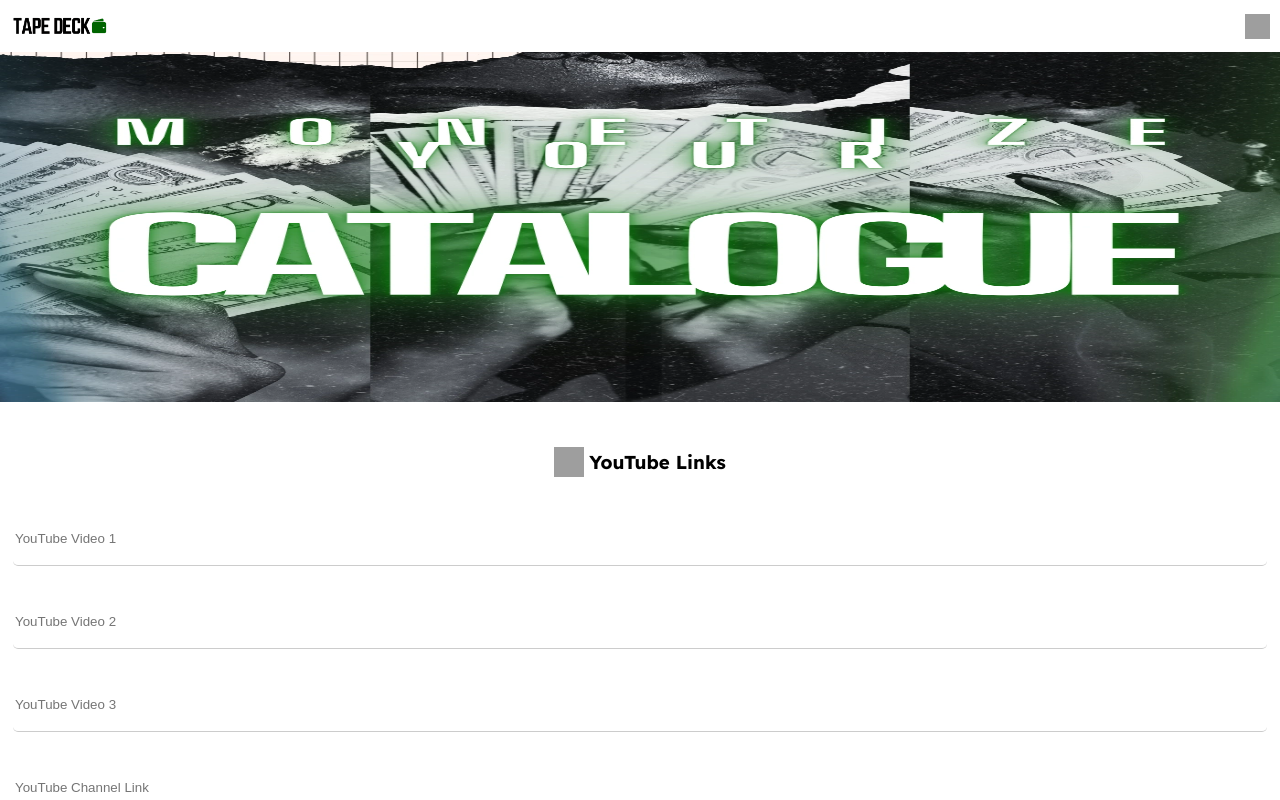
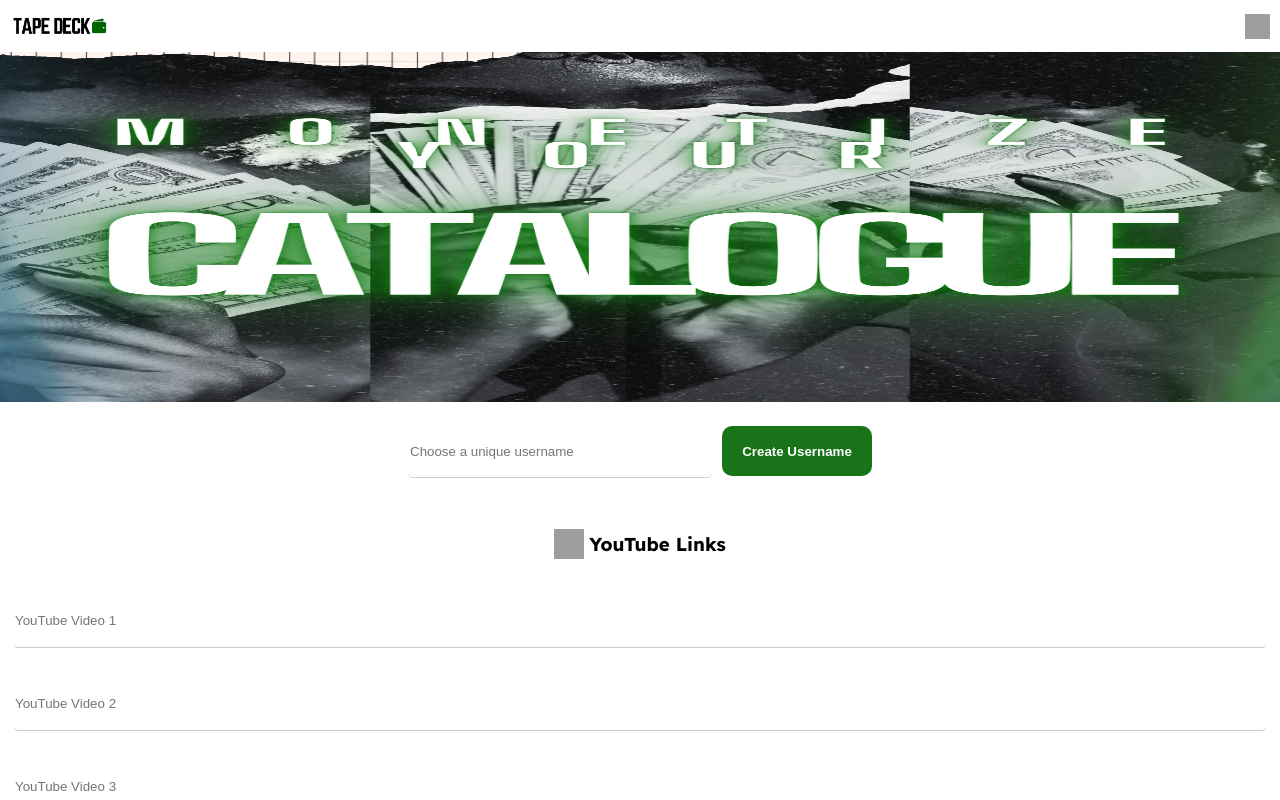
Before and after one commit to MartinMaseko/tapedeck, a React (Create React App) app: page /updates in a window 1280 px wide. Shown: the top 800 px of the page. Built offline with nearby package versions, Linux system fonts and the light colour scheme; no server answers; the database is empty; sample sign-in values are in the browser's storage; grey boxes are pictures that could not be loaded; a web font is replaced by a local one.

Commit message:
Protected routes for Updates & Dashboard

```diff
--- a/src/App.js
+++ b/src/App.js
@@ -4,6 +4,8 @@ import Login from './components/Login';
 import Updates from './components/Updates';
 import AdminLogin from './components/AdminLogin';
 import Dashboard from './components/Dashboard';
+import AdminRoute from './components/AdminRoute';
+import ProtectedRoute from './components/ProtectedRoute';
 import { BrowserRouter as Router, Routes, Route } from 'react-router-dom';
 
 function App() {
@@ -13,9 +15,17 @@ function App() {
         <Routes>
           <Route path="/" element={<Main />} />
           <Route path="/login" element={<Login />} />
-          <Route path="/updates" element={<Updates />} />
+          <Route path="/updates" element={
+            <ProtectedRoute>
+              <Updates />
+            </ProtectedRoute>
+          } />
           <Route path="/admin" element={<AdminLogin />} />
-          <Route path="/dashboard" element={<Dashboard />} />
+          <Route path="/dashboard" element={
+            <AdminRoute>
+              <Dashboard />
+            </AdminRoute>
+          } />
         </Routes>
       </Router>
     </div>
--- /dev/null
+++ b/src/components/AdminRoute.jsx
@@ -0,0 +1,27 @@
+import { useEffect, useState } from "react";
+import { auth } from "../firebase";
+import { Navigate } from "react-router-dom";
+
+function AdminRoute({ children }) {
+  const [loading, setLoading] = useState(true);
+  const [isAdmin, setIsAdmin] = useState(false);
+
+  useEffect(() => {
+    const unsubscribe = auth.onAuthStateChanged(async (user) => {
+      if (user) {
+        const token = await user.getIdTokenResult();
+        setIsAdmin(!!token.claims.admin);
+      } else {
+        setIsAdmin(false);
+      }
+      setLoading(false);
+    });
+    return unsubscribe;
+  }, []);
+
+  if (loading) return <div>Loading...</div>;
+  if (!isAdmin) return <Navigate to="/admin" replace />;
+  return children;
+}
+
+export default AdminRoute;
--- a/src/components/Dashboard.jsx
+++ b/src/components/Dashboard.jsx
@@ -33,7 +33,7 @@ function Dashboard() {
       {users.length === 0 && <p>No user uploads found.</p>}
       {users.map(user => (
         <div key={user.id} className="user-section" style={{border: "1px solid #ccc", margin: "20px 0", padding: "20px"}}>
-          <h2>User: {user.id}</h2>
+          <h2>User: {user.username}</h2>
           <h3>YouTube Links</h3>
           <ul>
             {(user.youtubelinks || []).map((link, idx) => (
--- /dev/null
+++ b/src/components/ProtectedRoute.jsx
@@ -0,0 +1,22 @@
+import { useEffect, useState } from "react";
+import { auth } from "../firebase";
+import { Navigate } from "react-router-dom";
+
+function ProtectedRoute({ children }) {
+  const [loading, setLoading] = useState(true);
+  const [user, setUser] = useState(null);
+
+  useEffect(() => {
+    const unsubscribe = auth.onAuthStateChanged(u => {
+      setUser(u);
+      setLoading(false);
+    });
+    return unsubscribe;
+  }, []);
+
+  if (loading) return <div>Loading...</div>;
+  if (!user) return <Navigate to="/login" replace />;
+  return children;
+}
+
+export default ProtectedRoute;
--- a/src/components/Updates.jsx
+++ b/src/components/Updates.jsx
@@ -1,8 +1,8 @@
 import "./tapestyle.css";
 import NavBar from "./NavBar";
 import { db, auth } from "../firebase";
-import { doc, setDoc, updateDoc, arrayUnion } from "firebase/firestore";
-import { useState } from "react";
+import { doc, setDoc, updateDoc, arrayUnion, query, where, getDocs, collection, getDoc } from "firebase/firestore";
+import { useState, useEffect } from "react";
 import banner from "./assets/tapedeckbanner.webp";
 
 function Updates() {
@@ -14,6 +14,10 @@ function Updates() {
   const [paypalHead, setPaypalHead] = useState("");
   const [paypalEffect, setPaypalEffect] = useState("");
   const [paypalButton, setPaypalButton] = useState("");
+  const [username, setUsername] = useState("");
+  const [usernameError, setUsernameError] = useState("");
+  const [usernameLoading, setUsernameLoading] = useState(false);
+  const [usernameCreated, setUsernameCreated] = useState(false);
 
   const [products, setProducts] = useState([
     { label: "", image: null, description: "", merchPaypalButton: "" }
@@ -30,6 +34,68 @@ function Updates() {
     youtubeMusic: "",
     tidal: ""
   });
+
+  useEffect(() => {
+    fetchUsername();
+  }, []);
+
+  const fetchUsername = async () => {
+    const user = auth.currentUser;
+    if (user) {
+      const userDocRef = doc(db, "Artists", user.uid);
+      const userDoc = await getDoc(userDocRef);
+      if (userDoc.exists()) {
+        const data = userDoc.data();
+        if (data.username) {
+          setUsername(data.username);
+          setUsernameCreated(true);
+        }
+      }
+    }
+  };
+
+  // Username uniqueness check
+  const checkUsernameUnique = async (username) => {
+    const q = query(collection(db, "Artists"), where("username", "==", username));
+    const snapshot = await getDocs(q);
+    return snapshot.empty;
+  };
+
+  // Handle username creation
+  const handleCreateUsername = async () => {
+    setUsernameError("");
+    setUsernameLoading(true);
+    const user = auth.currentUser;
+    if (!user) {
+      setUsernameError("You must be logged in.");
+      setUsernameLoading(false);
+      return;
+    }
+    if (!username) {
+      setUsernameError("Username is required.");
+      setUsernameLoading(false);
+      return;
+    }
+    // Only check uniqueness if admin
+    let isUnique = true;
+    const token = await user.getIdTokenResult();
+    if (token.claims.admin) {
+      isUnique = await checkUsernameUnique(username);
+      if (!isUnique) {
+        setUsernameError("Username already exists. Please choose another.");
+        setUsernameLoading(false);
+        return;
+      }
+    }
+    try {
+      await setDoc(doc(db, "Artists", user.uid), { username }, { merge: true });
+      setUsernameCreated(true);
+      setUsernameError("");
+    } catch (err) {
+      setUsernameError("Error saving username: " + err.message);
+    }
+    setUsernameLoading(false);
+  };
 
   const handleLinkChange = (index, value) => {
     const newLinks = [...youtubelinks];
@@ -57,6 +123,7 @@ function Updates() {
     }
     try {
       await setDoc(doc(db, "Artists", user.uid), {
+        username,
         streamingLinks
       }, { merge: true });
       alert("Streaming links updated!");
@@ -75,6 +142,7 @@ function Updates() {
     const safeLinks = youtubelinks.map(link => link || "");
     try {
       await setDoc(doc(db, "Artists", user.uid), {
+        username,
         youtubelinks: safeLinks,
         youtubeChannelLink: youtubeChannelLink || ""
       }, { merge: true }); // merge: true keeps other fields
@@ -114,6 +182,7 @@ function Updates() {
       const albumRef = doc(db, "Artists", user.uid);
       // Update album cover and PayPal fields (object merge)
       await setDoc(albumRef, {
+        username,
         album: {
           cover: albumCoverUrl,
           paypalHead: paypalHead || "",
@@ -160,6 +229,7 @@ function Updates() {
       const merchRef = doc(db, "Artists", user.uid);
       for (const product of uploadedProducts) {
         await updateDoc(merchRef, {
+          username,
           merch: arrayUnion(product)
         });
       }
@@ -184,6 +254,7 @@ function Updates() {
     try {
       const eventRef = doc(db, "Artists", user.uid);
       await updateDoc(eventRef, {
+        username,
         events: arrayUnion({
           title: eventTitle,
           poster: posterUrl,
@@ -236,6 +307,25 @@ function Updates() {
     <div>
       <NavBar />
       <img src={banner} alt="TapeDeck Banner" style={{ width: "100%", maxHeight: "350px" }} />
+      <input
+          className="form-inputs"
+          type="text"
+          placeholder="Choose a unique username"
+          value={username}
+          onChange={e => setUsername(e.target.value.trim())}
+          style={{ display: "inline-block", margin: "10px 10px 10px 0", width: "300px" }}
+          disabled={usernameCreated}
+        />
+        <button
+          className="update-btns"
+          type="button"
+          onClick={handleCreateUsername}
+          disabled={usernameCreated || usernameLoading}
+        >
+          {usernameCreated ? "Username Created" : usernameLoading ? "Checking..." : "Create Username"}
+        </button>
+        {usernameError && <p style={{color: "red"}}>{usernameError}</p>}
+        {usernameCreated && <p style={{color: "green"}}>@{username}</p>}
       <form
         className="form-container"
         onSubmit={handleUpdateVideos}>
```
